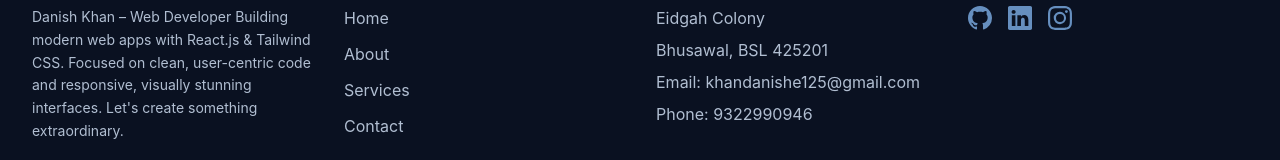
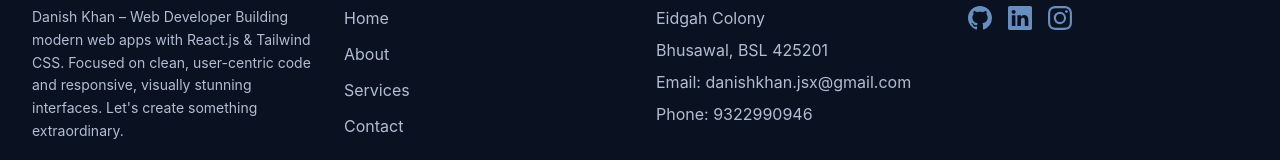
Before and after one commit to DanisheKhan/MegaBlog, a React (Vite) app: page / in a window 1280 px wide. Shown: the part 1071-1231 px from the top of the page. Built offline with nearby package versions, Linux system fonts and the light colour scheme; no server answers.

Commit message:
91. fix: update email address in Footer component

```diff
--- a/src/components/Footer/Footer.jsx
+++ b/src/components/Footer/Footer.jsx
@@ -62,7 +62,7 @@ const Footer = () => {
             <ul className="space-y-2 text-blue-100/80">
               <li>Eidgah Colony </li>
               <li>Bhusawal, BSL 425201</li>
-              <li>Email: khandanishe125@gmail.com</li>
+              <li>Email: danishkhan.jsx@gmail.com</li>
               <li>Phone: 9322990946</li>
             </ul>
           </div>
```
